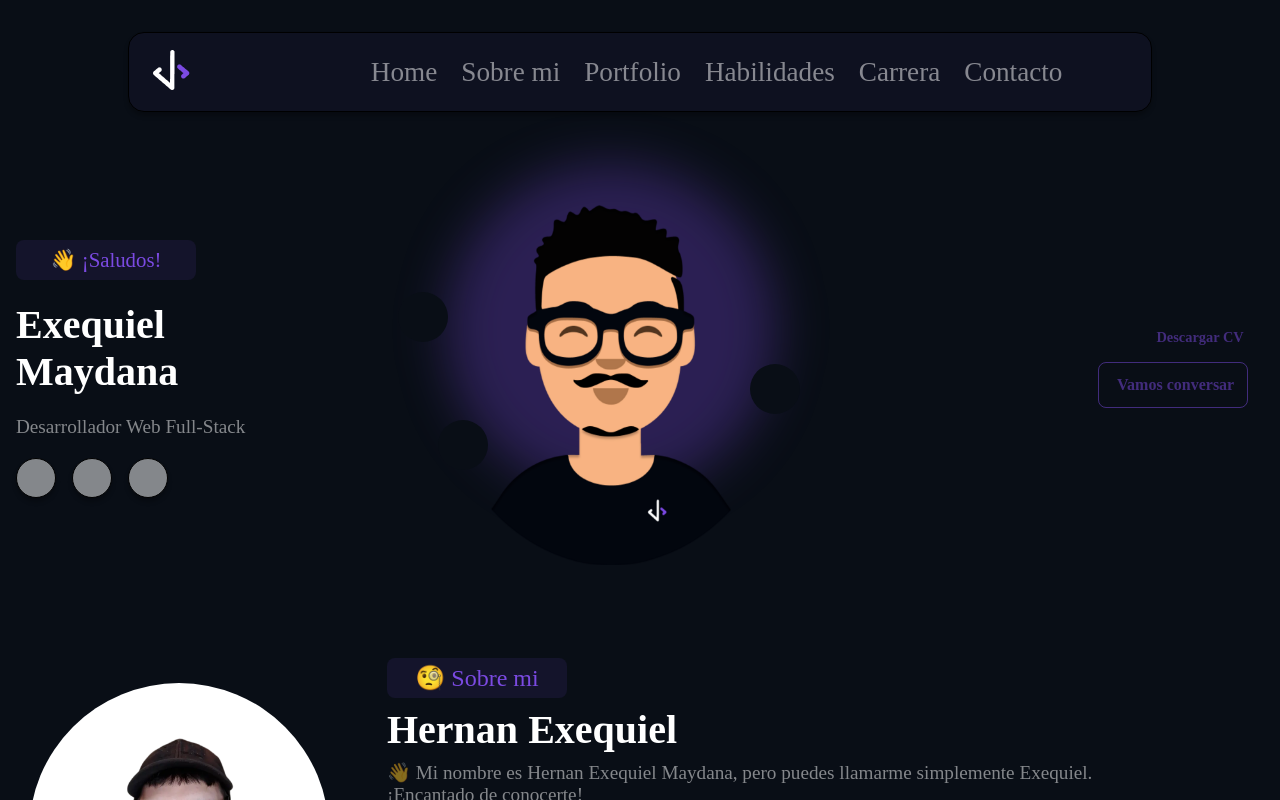
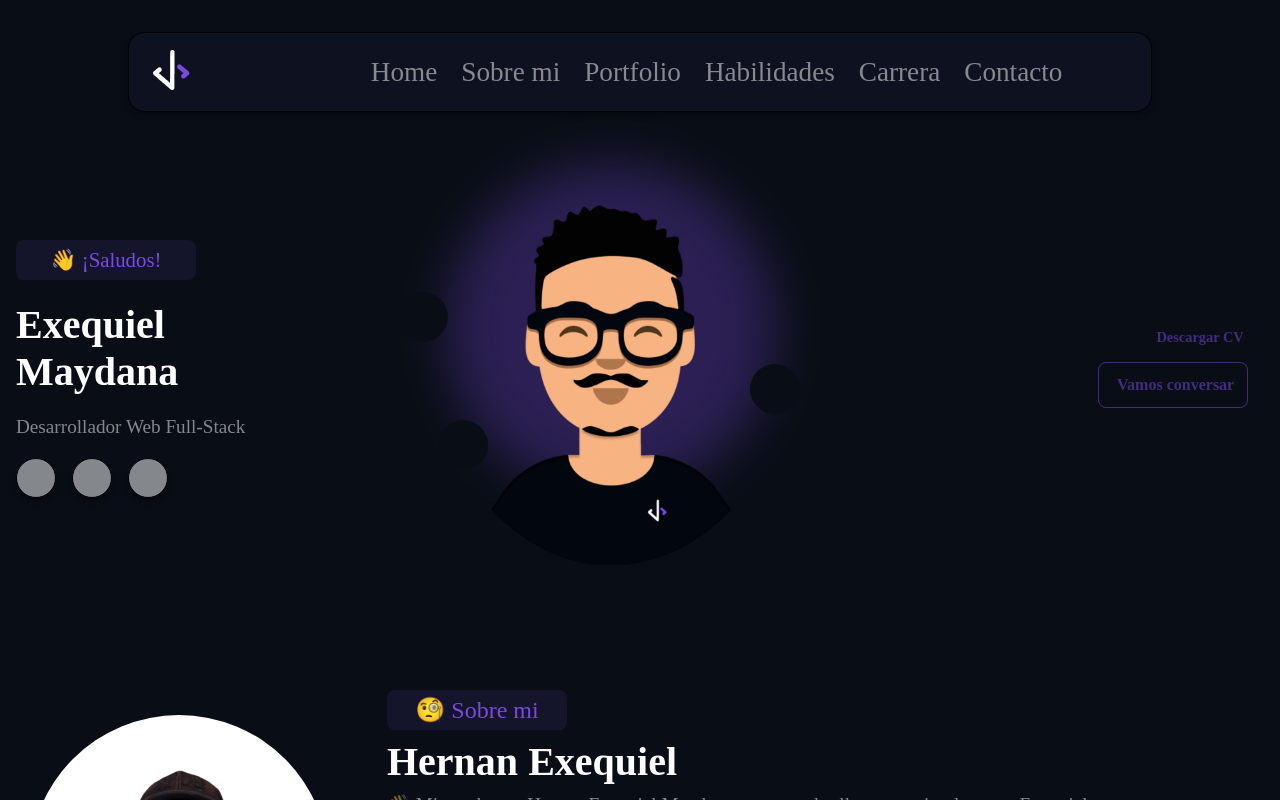
Before and after one commit to ExequielMaydana/Portfolio-NextJS, a Next.js app: page / in a window 1280 px wide. Shown: the top 800 px of the page. Built offline with nearby package versions, Linux system fonts and the light colour scheme; a web font is replaced by a local one.

Commit message:
add styles main

```diff
--- a/src/styles/Home.module.css
+++ b/src/styles/Home.module.css
@@ -1,3 +1,9 @@
+.main{
+  width: 100%;
+  display: flex;
+  flex-direction: column;
+}
+
 
 .home {
   width: 100%;
```
